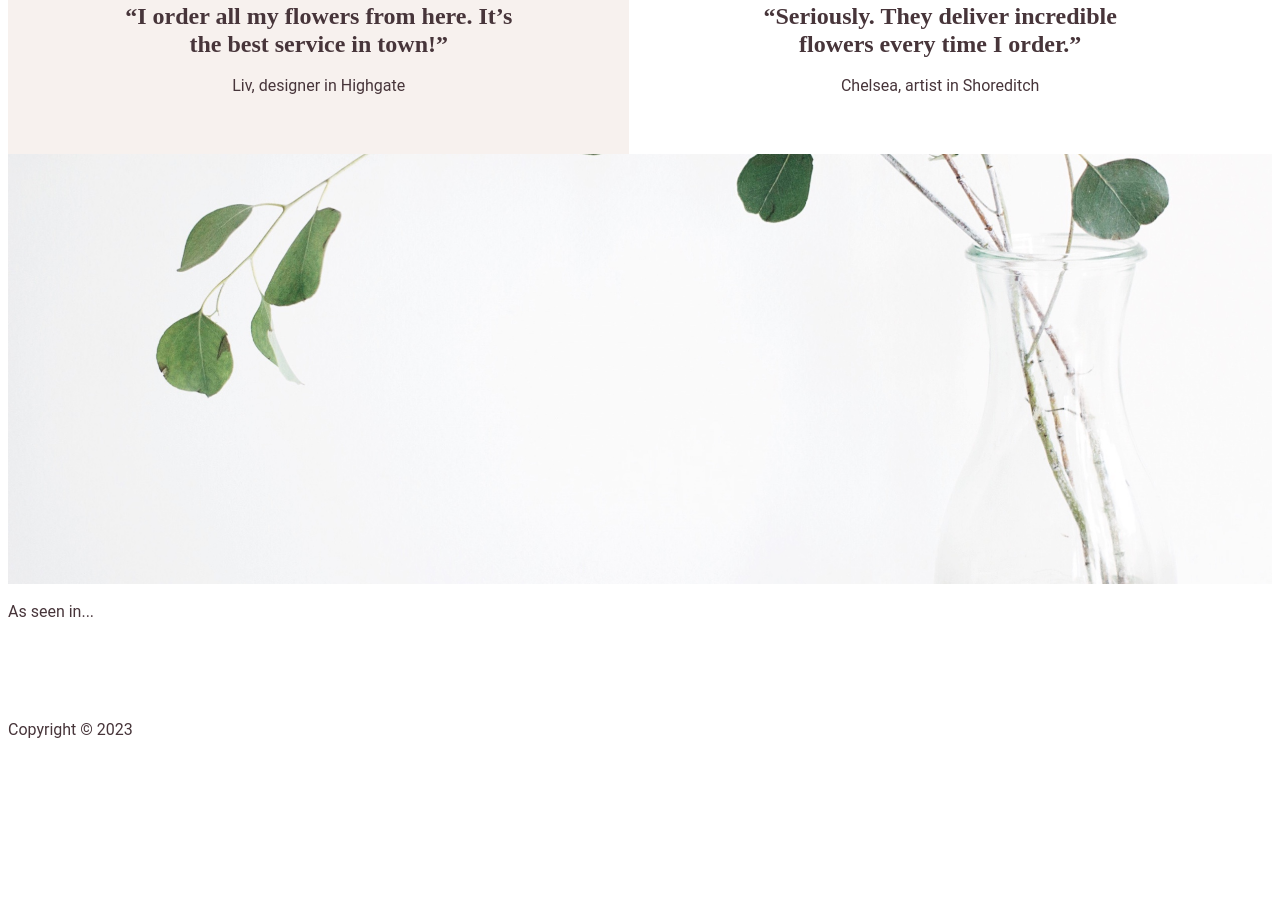
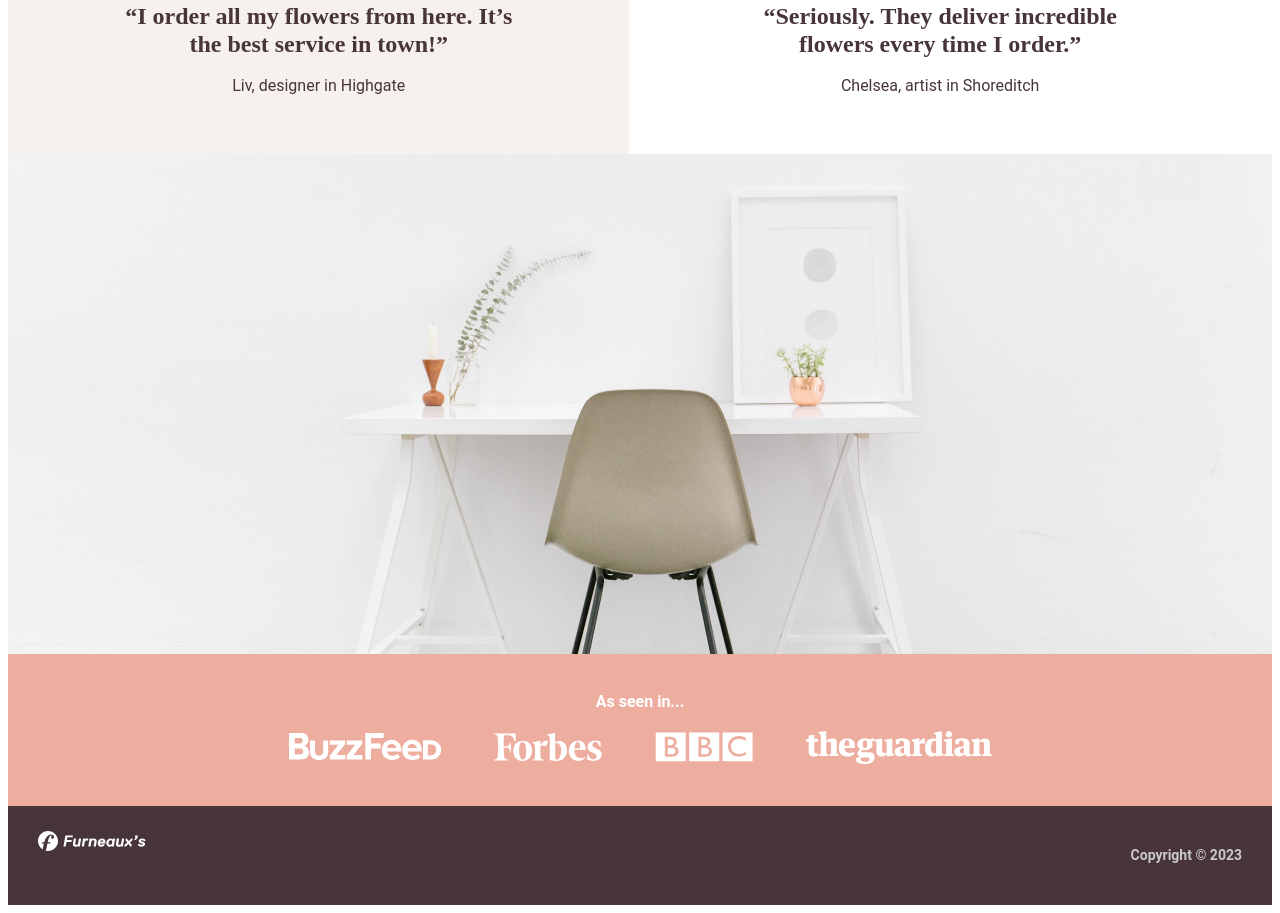
Before and after one commit to thisisazadi/furneauxs, a plain HTML site: page index.html in a window 1280 px wide. Shown: the part 1363-2276 px from the top of the page. Before the commit the page ends 2121 px from the top, so only its background shows below. Drawn offline with Linux system fonts and the light colour scheme.

Commit message:
final touch style css

```diff
--- a/style.css
+++ b/style.css
@@ -108,3 +108,46 @@ header nav a {
     max-width: 400px;
     margin: 15px auto 5px auto;
 }
+
+.chair {
+    /* here we override the background image, position and padding from our .hero class above (which is also on the element) */
+    background-image: url(assets/full-bleed.jpg);
+    background-position: center bottom;
+    padding: 0;
+    height: 500px;
+}
+
+.logos {
+    background-color: #EEAE9F;
+    padding: 20px 20px 35px 20px;
+    text-align: center;
+}
+
+.logos p {
+    color: #FFFFFF;
+    font-weight: 700;
+    margin-bottom: 15px;
+}
+
+.logos img {
+    /* we apply our margins aqually on both the left and the right */
+    margin-left: 22px;
+    margin-right: 22px;
+}
+
+footer {
+    background-color: #47353A;
+    padding: 25px 30px;
+    overflow: hidden;
+}
+
+footer img {
+    float: left;
+}
+
+footer p {
+    float: right;
+    font-size: 14px;
+    color: #CCC9CA;
+    font-weight: 700;
+}
```
